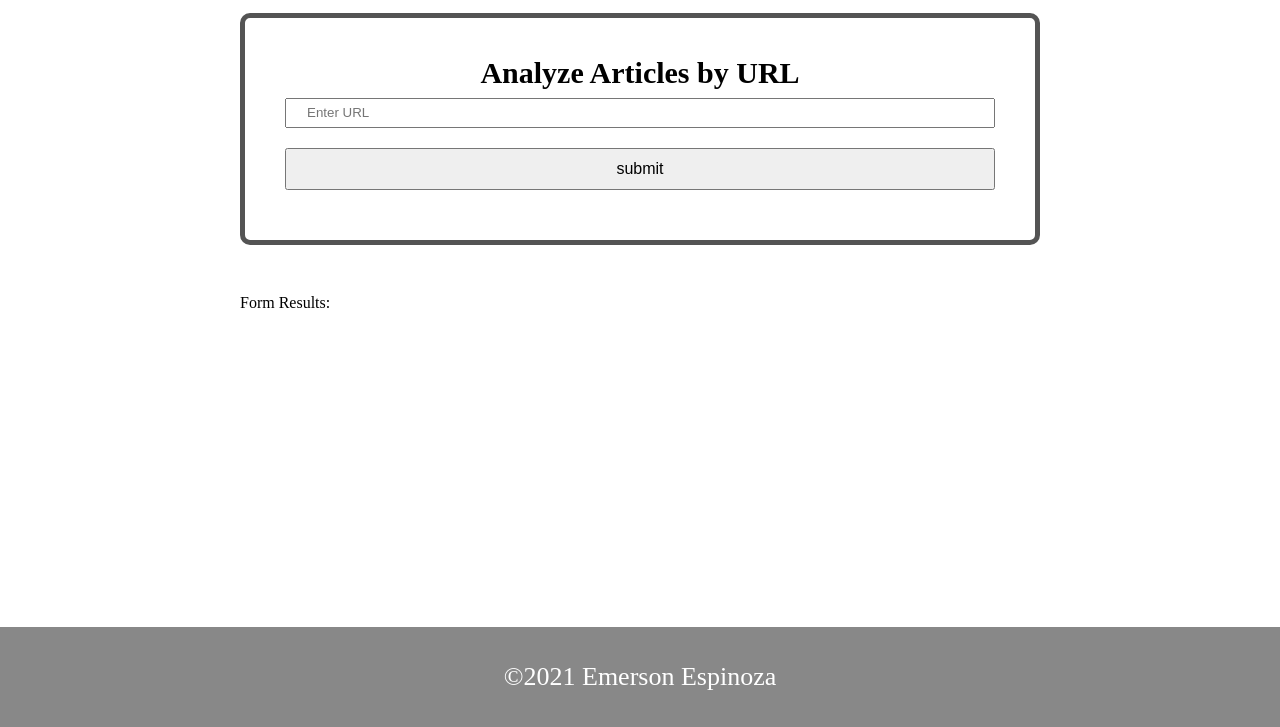
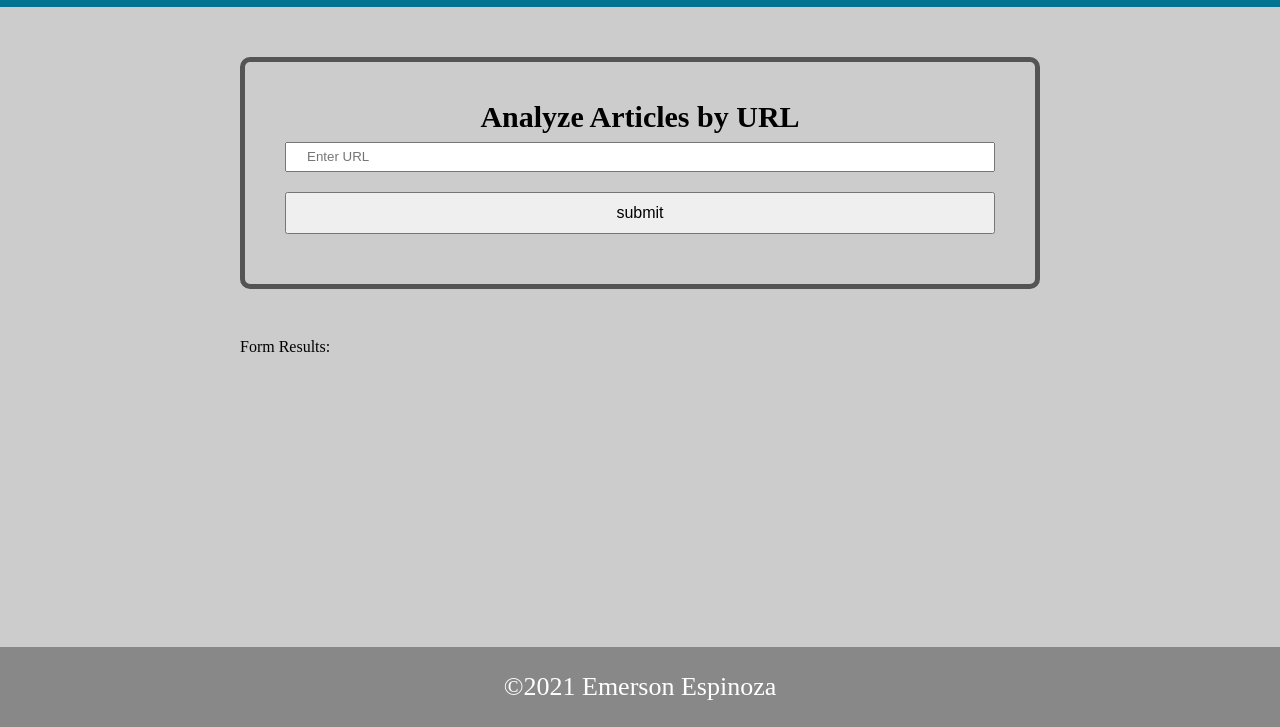
Before and after one commit to emmynoza/evaluate_news_app, a website built with webpack: page src/client/views/index.html in a window 1280 px wide. Shown: the part 73-800 px from the top of the page. Built offline with nearby package versions, Linux system fonts and the light colour scheme.

Commit message:
style main layout

```diff
--- a/src/client/styles/base.scss
+++ b/src/client/styles/base.scss
@@ -1,14 +1,15 @@
 body {
-    display: flex;
-    flex-direction: column;
-    min-height: 100vh;
+  display: flex;
+  flex-direction: column;
+  min-height: 100vh;
 }
 
 main {
-    flex: 2;
+  height: 80vh;
+  background-color: #ccc;
 }
 
 section {
-    max-width: 800px;
-    margin: 50px auto;
+  max-width: 800px;
+  margin: 50px auto;
 }
--- a/src/client/styles/footer.scss
+++ b/src/client/styles/footer.scss
@@ -1,6 +1,6 @@
 footer {
   background-color: #888;
-  height: 100px;
+  height: 10vh;
   display: flex;
   flex-direction: column;
   justify-content: center;
--- a/src/client/styles/header.scss
+++ b/src/client/styles/header.scss
@@ -3,4 +3,5 @@ header {
   justify-content: space-evenly;
   padding: 10px 40px;
   background-color: rgb(0, 116, 145);
+  height: 10vh;
 }
```
